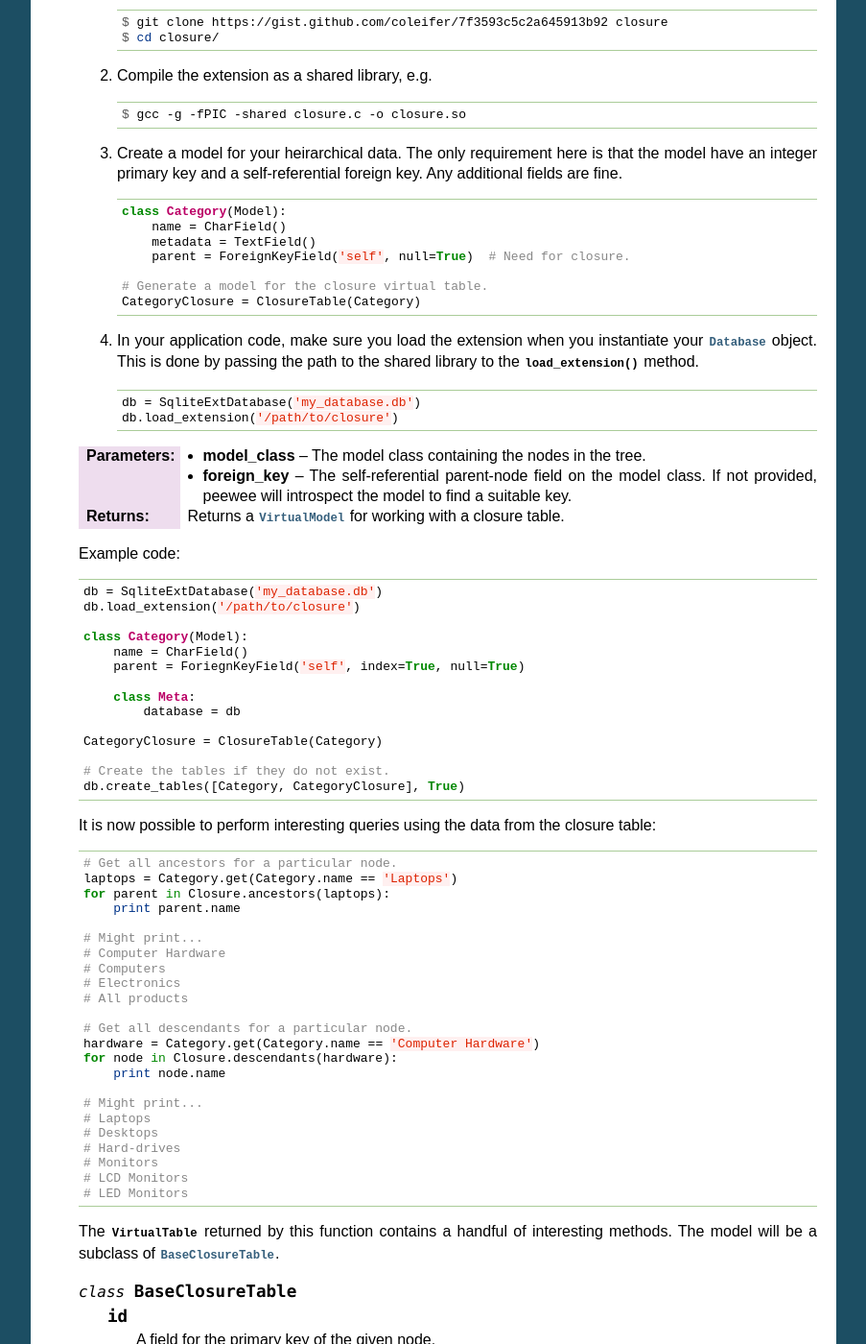
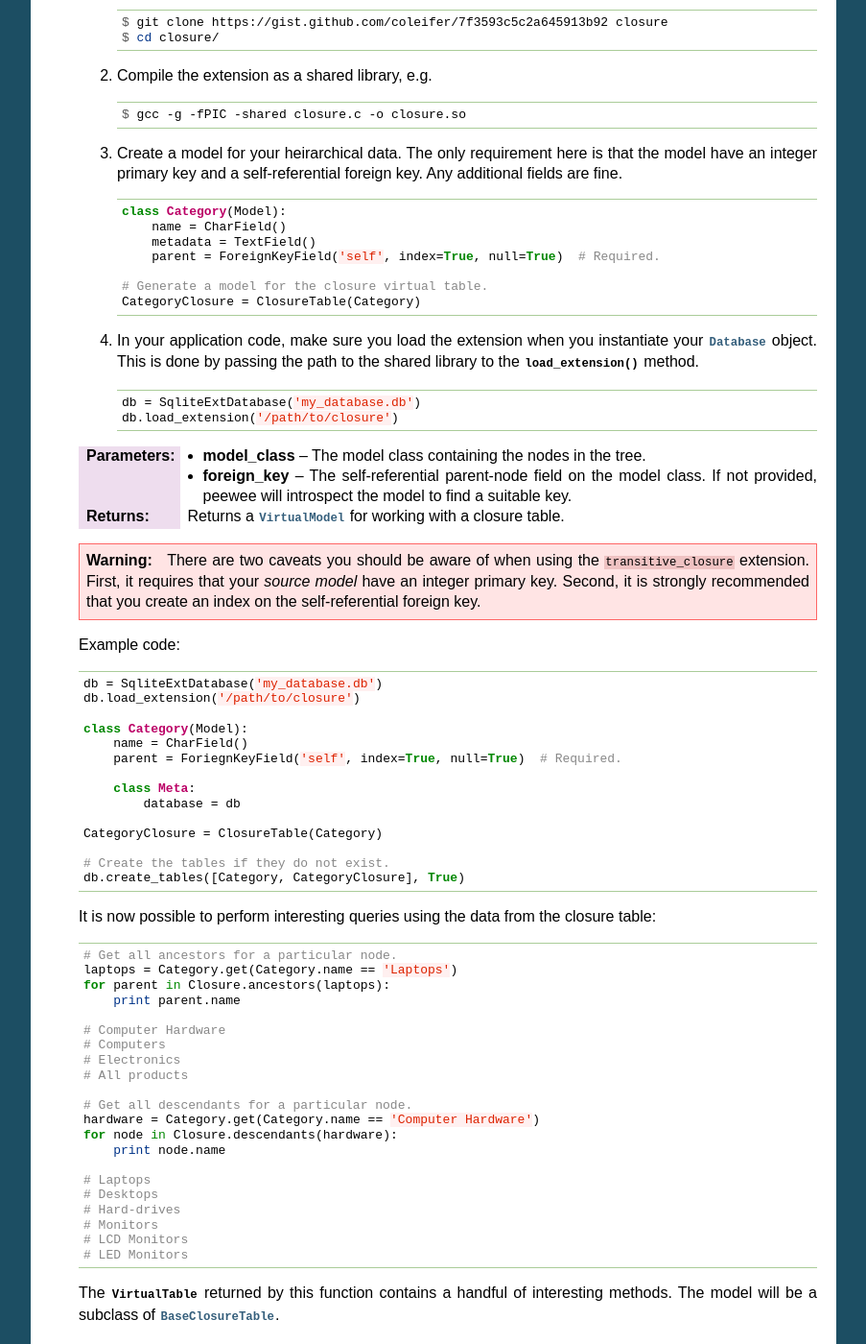
Before and after one commit to coleifer/peewee, a Sphinx documentation site: the page built from docs/peewee/playhouse.rst, in a window 1280 px wide and 1400 px high, scrolled down 18123 px. Shown: the whole window at 96% size, without its empty margins (198-1101 px from the left). Built offline with Sphinx 7.4.7, drawn with Linux system fonts in a browser that asks for light colours; pages that are not in the unit, such as notebooks, are missing from menus.

Commit message:
More docs.

```diff
--- a/docs/peewee/playhouse.rst
+++ b/docs/peewee/playhouse.rst
@@ -1191,7 +1191,7 @@ sqlite_ext API notes
            class Category(Model):
                name = CharField()
                metadata = TextField()
-               parent = ForeignKeyField('self', null=True)  # Need for closure.
+               parent = ForeignKeyField('self', index=True, null=True)  # Required.
 
            # Generate a model for the closure virtual table.
            CategoryClosure = ClosureTable(Category)
@@ -1207,6 +1207,8 @@ sqlite_ext API notes
     :param foreign_key: The self-referential parent-node field on the model class. If not provided, peewee will introspect the model to find a suitable key.
     :return: Returns a :py:class:`VirtualModel` for working with a closure table.
 
+    .. warning:: There are two caveats you should be aware of when using the ``transitive_closure`` extension. First, it requires that your *source model* have an integer primary key. Second, it is strongly recommended that you create an index on the self-referential foreign key.
+
     Example code:
 
     .. code-block:: python
@@ -1216,7 +1218,7 @@ sqlite_ext API notes
 
         class Category(Model):
             name = CharField()
-            parent = ForiegnKeyField('self', index=True, null=True)
+            parent = ForiegnKeyField('self', index=True, null=True)  # Required.
 
             class Meta:
                 database = db
@@ -1235,7 +1237,6 @@ sqlite_ext API notes
         for parent in Closure.ancestors(laptops):
             print parent.name
 
-        # Might print...
         # Computer Hardware
         # Computers
         # Electronics
@@ -1246,7 +1247,6 @@ sqlite_ext API notes
         for node in Closure.descendants(hardware):
             print node.name
 
-        # Might print...
         # Laptops
         # Desktops
         # Hard-drives
```
